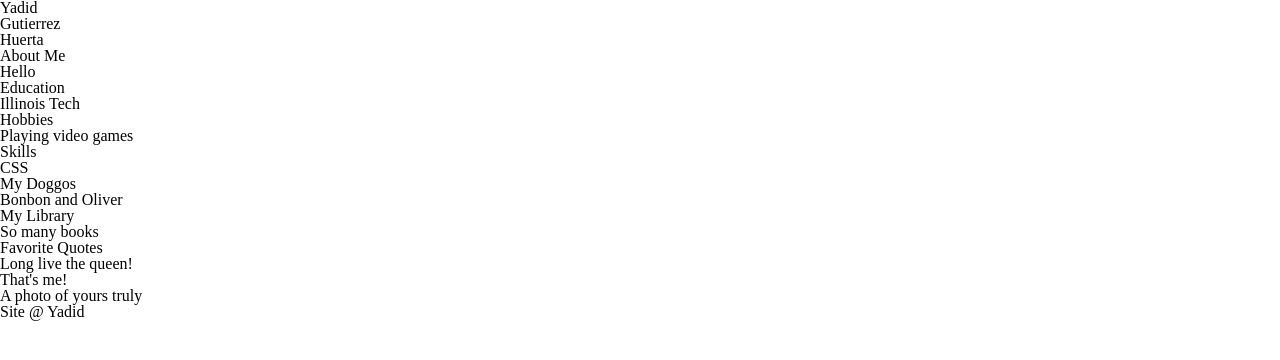
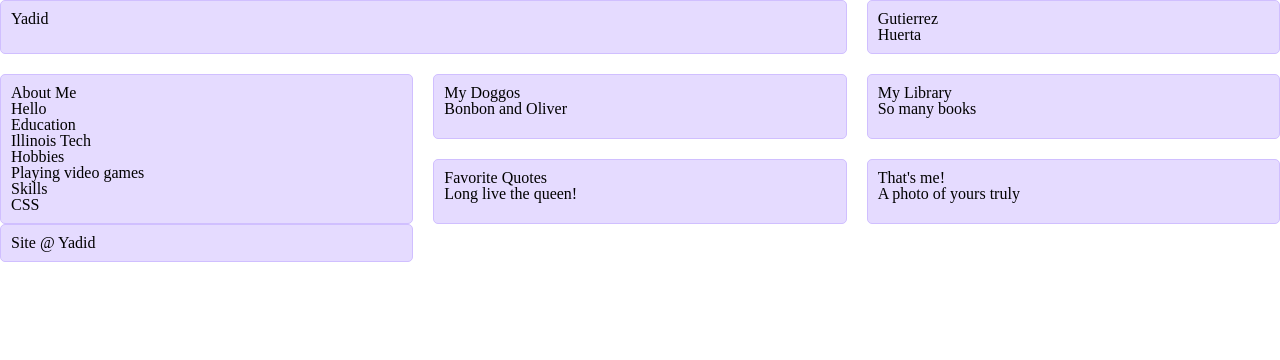
Before and after one commit to yadid7890/project-two-com330-ygh, a plain HTML site: page index.html in a window 1280 px wide. Drawn offline with Linux system fonts and the light colour scheme.

Commit message:
Adjust CSS code to configure a workig grid system based on Rachel Andrew's book

```diff
--- a/main.css
+++ b/main.css
@@ -7,3 +7,94 @@ a,abbr,acronym,address,applet,article,aside,audio,b,big,blockquote,body,canvas,c
 /* stylelint-enable */
 
 /* Begin site styles below */
+/*Use modularscale perfect fourth 3:4
+*/
+.main-content
+{
+  margin: 0;
+  padding: 0;
+  list-style: none;
+  display: grid;
+  grid-template-columns: 1fr 1fr 1fr;
+  grid-gap: 20px;
+  grid-template-areas:
+  ". . ."
+  "sidebar content1 content2"
+  "sidebar content3 me";
+}
+.main-content section
+{
+  background-color: #e5dbff;
+  border: 1px solid #d0bfff;
+  padding: 10px;
+  border-radius: 5px;
+}
+#header
+{
+  display: grid;
+  grid-template-columns: 1fr 1fr 1fr;
+  grid-gap: 20px;
+  grid-template-areas:
+  "name1 name1 name2";
+}
+#header section
+{
+  background-color: #e5dbff;
+  border: 1px solid #d0bfff;
+  padding: 10px;
+  border-radius: 5px;
+}
+.name
+{
+  grid-area: name1;
+}
+.name2
+{
+  grid-area: name2;
+}
+
+footer
+{
+  margin: 0;
+  padding: 0;
+  list-style: none;
+  display: grid;
+  grid-template-columns: 1fr 1fr 1fr;
+  grid-gap: 20px;
+  grid-template-areas:
+  "foot . . ";
+
+}
+footer section
+{
+  background-color: #e5dbff;
+  border: 1px solid #d0bfff;
+  padding: 10px;
+  border-radius: 5px;
+}
+
+#foot
+{
+  grid-area: foot
+}
+
+#sidebar
+{
+  grid-area: sidebar;
+}
+#dogs
+{
+  grid-area: content1;
+}
+#library
+{
+  grid-area: content2;
+}
+#fave-quotes
+{
+  grid-area: content3;
+}
+#photo-space
+{
+  grid-area: me;
+}
```
